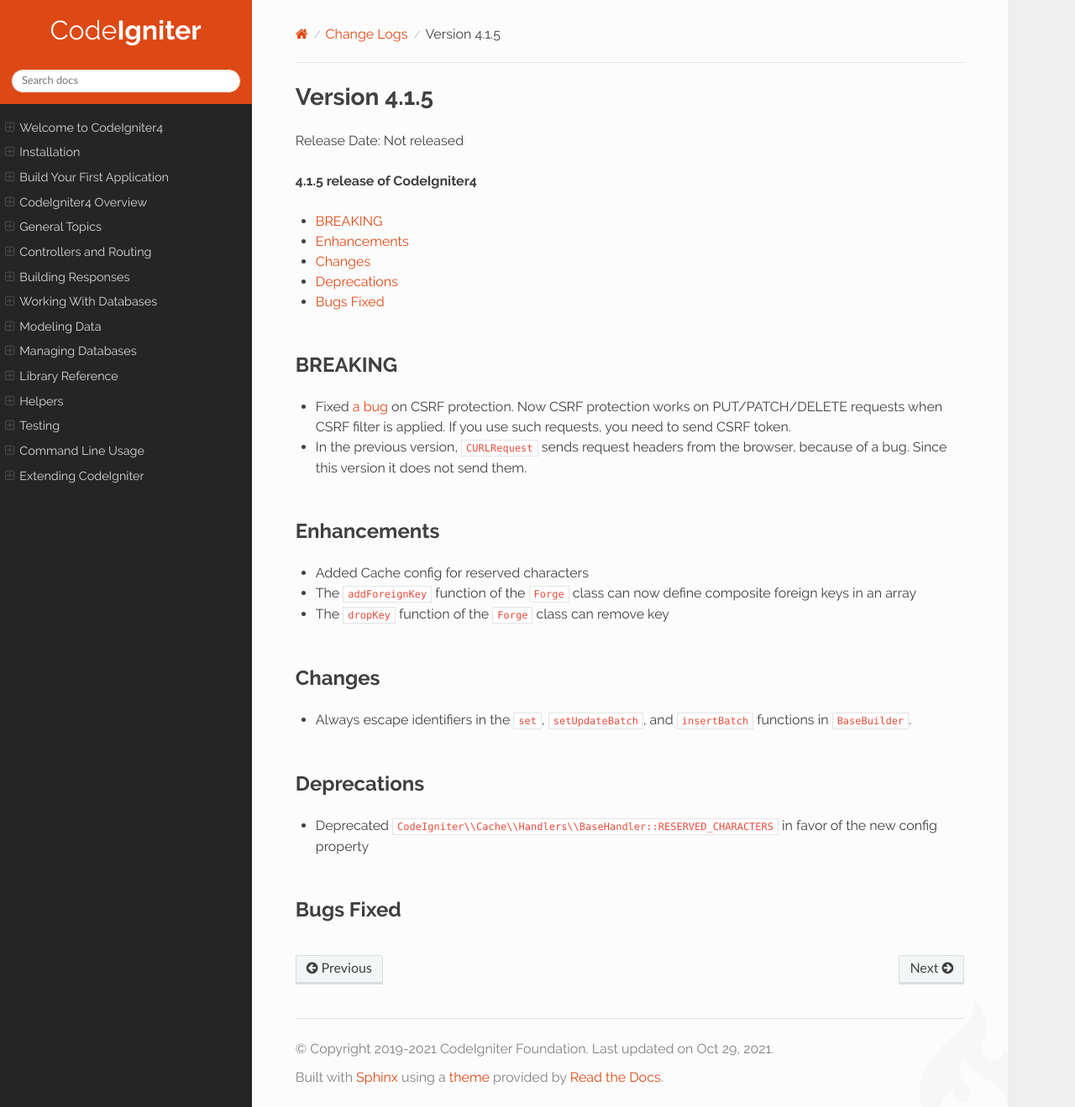
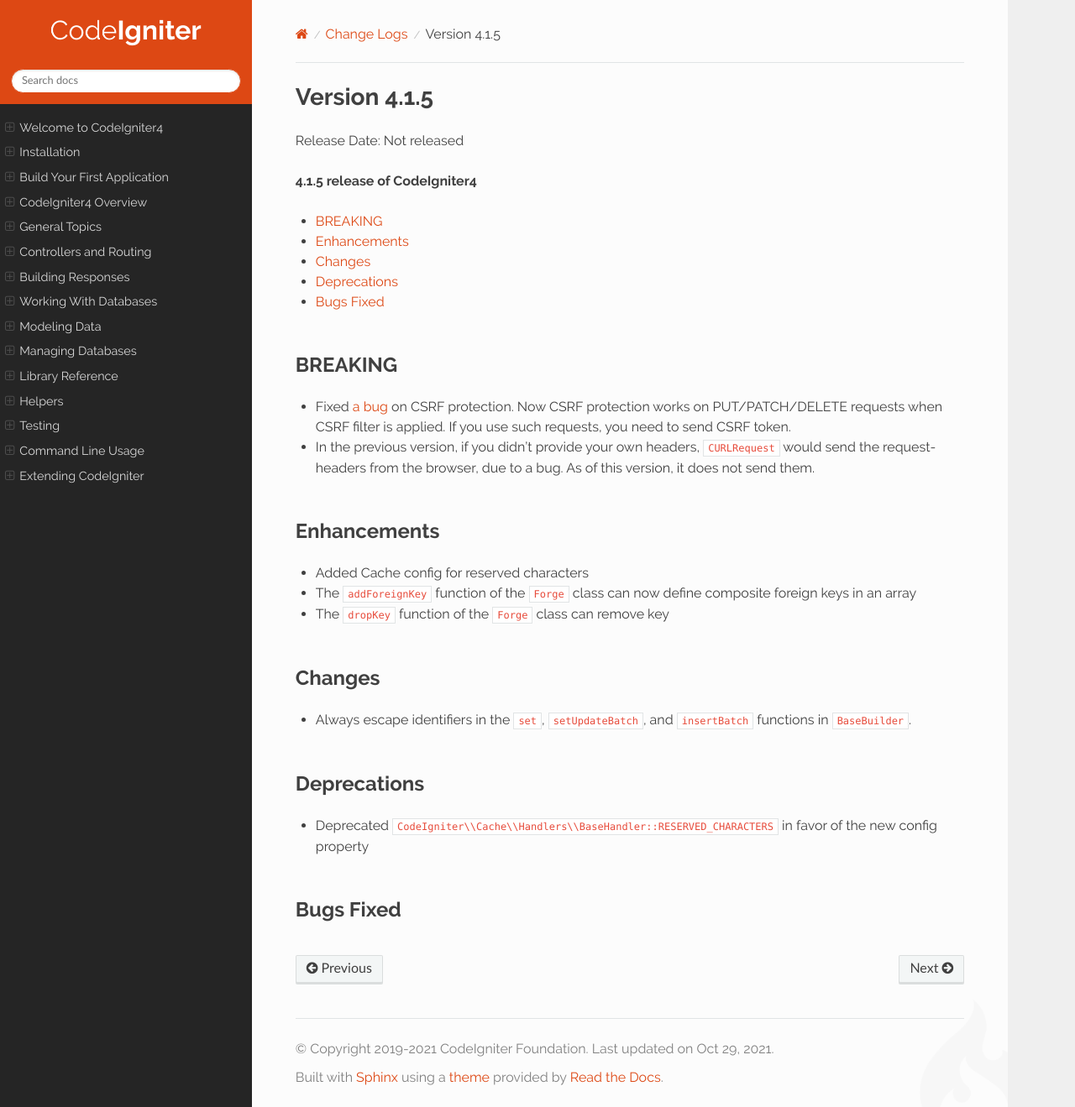
Before and after one commit to NEKOGET/ci4_user_guide_src, a Sphinx documentation site: the page built from source/changelogs/v4.1.5.rst, in a window 1280 px wide and 1319 px high. Shown: the whole window at 84% size. Built offline with Sphinx 7.4.7 and the Read the Docs theme 2.0.0, drawn with Linux system fonts in a browser that asks for light colours.

Commit message:
docs: fix changelogs/v4.1.5.rst
The explanation was not accurate.

Co-authored-by: Michal Sniatala <michal@sniatala.pl>

```diff
--- a/source/changelogs/v4.1.5.rst
+++ b/source/changelogs/v4.1.5.rst
@@ -13,7 +13,7 @@ BREAKING
 ========
 
 - Fixed `a bug <https://github.com/codeigniter4/CodeIgniter4/issues/2913>`_ on CSRF protection. Now CSRF protection works on PUT/PATCH/DELETE requests when CSRF filter is applied. If you use such requests, you need to send CSRF token.
-- In the previous version, ``CURLRequest`` sends request headers from the browser, because of a bug. Since this version it does not send them.
+- In the previous version, if you didn't provide your own headers, ``CURLRequest`` would send the request-headers from the browser, due to a bug. As of this version, it does not send them.
 
 Enhancements
 ============
```
